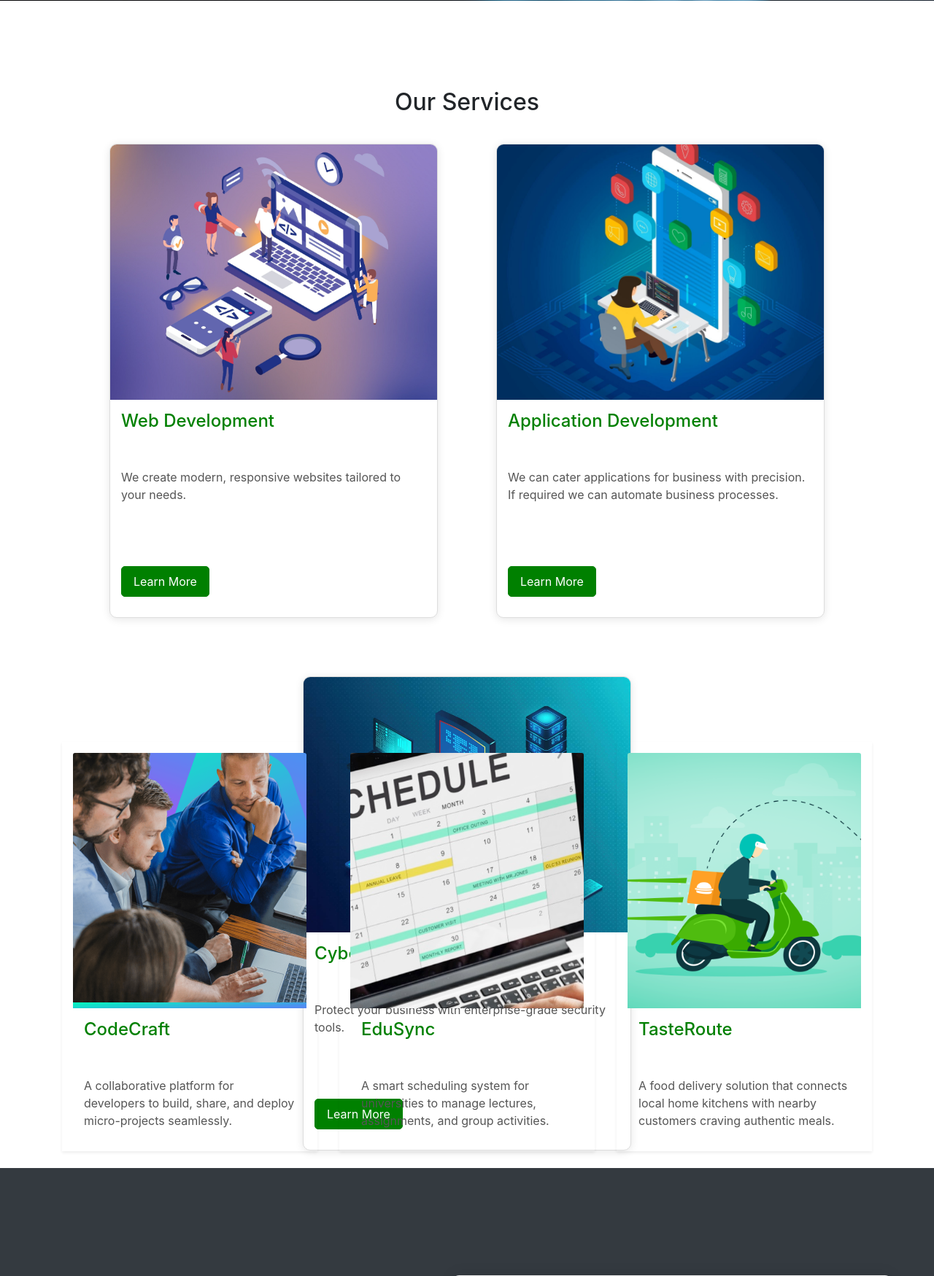
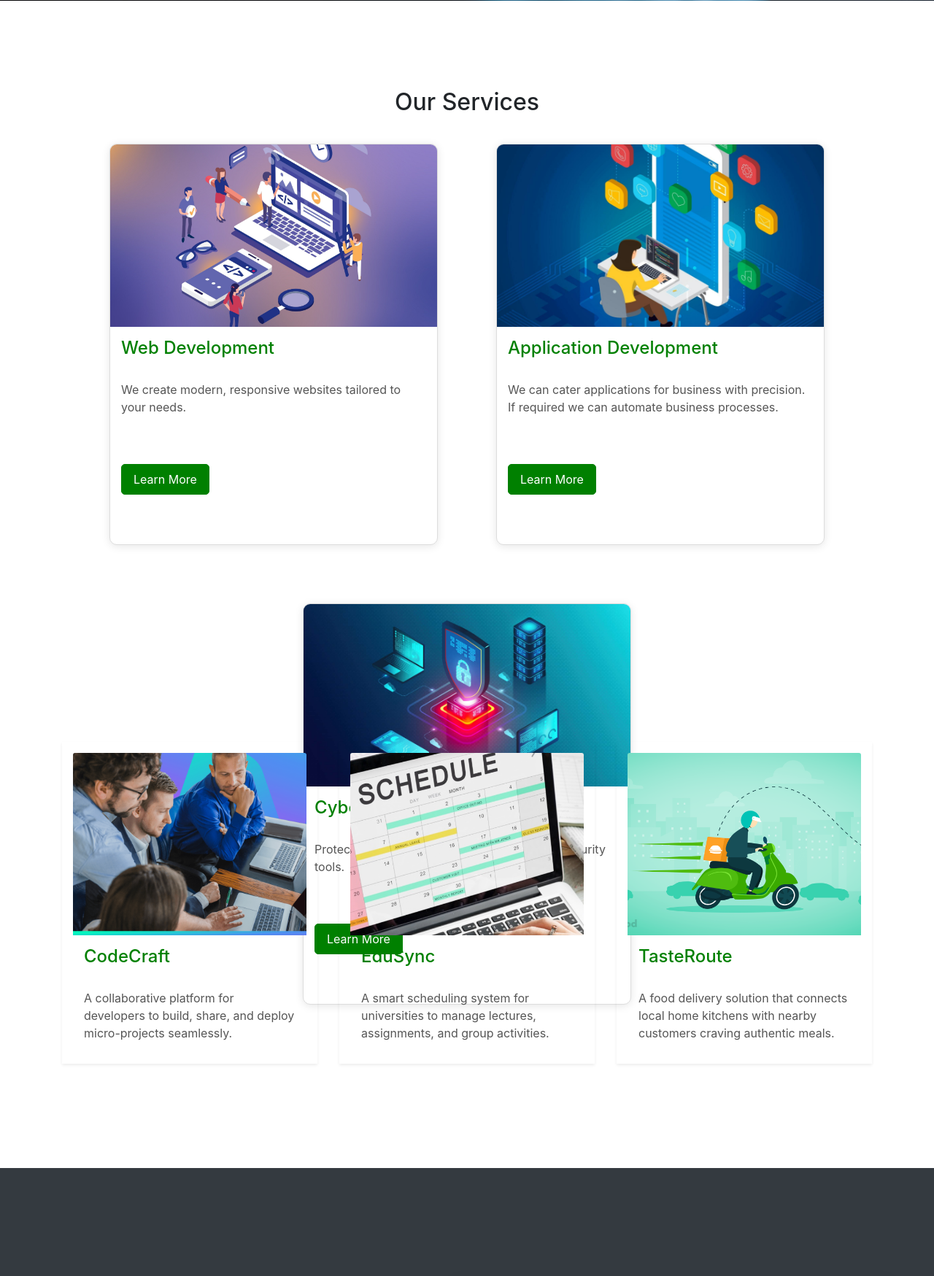
Before and after one commit to kaush-r/web-project-cs, a PHP site: page / in a window 1280 px wide. Shown: the part 799-2548 px from the top of the page at 73% size. Run offline with PHP 8.4, Linux system fonts and the light colour scheme.

Commit message:
Update style.css

```diff
--- a/css/style.css
+++ b/css/style.css
@@ -50,7 +50,7 @@
 
 .card {
   width: 450px;
-  height: 650px;
+  height: 550px;
   border: 1px solid #ddd;
   border-radius: 10px;
   overflow: hidden;
@@ -67,7 +67,7 @@
 
 .card-img-top {
   width: 100%;
-  height: 350px;
+  height: 250px;
   object-fit: cover;
 }
 
@@ -78,7 +78,7 @@
 
 .card-title {
   font-size: 24px;
-  margin-bottom: 50px;
+  margin-bottom: 30px;
   color: green;
 }
 
@@ -89,7 +89,7 @@
 
 .btn {
   display: inline-block;
-  margin-top: 70px;
+  margin-top: 50px;
   background-color: green;
   color: white;
   padding: 8px 16px;
```
